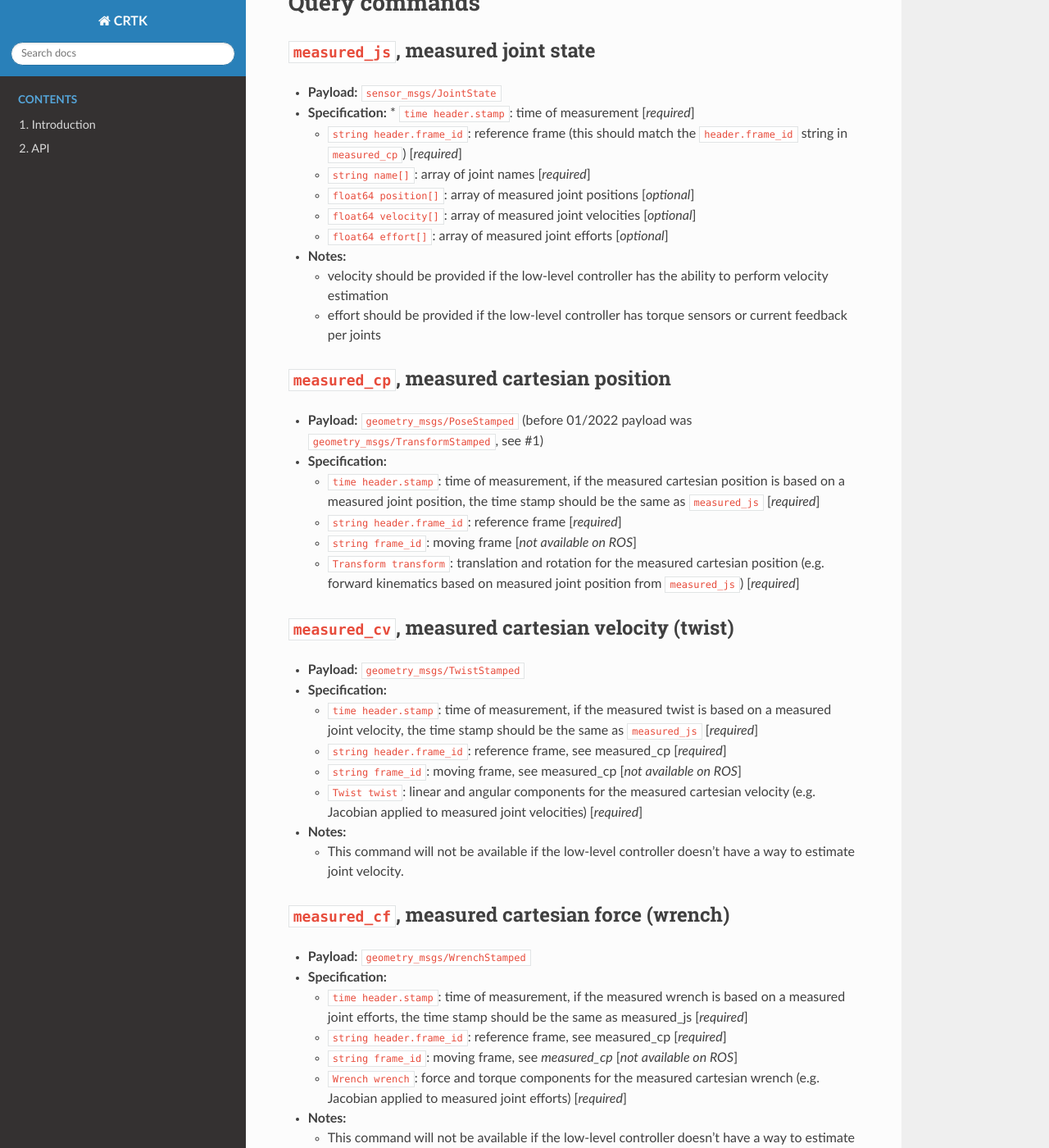
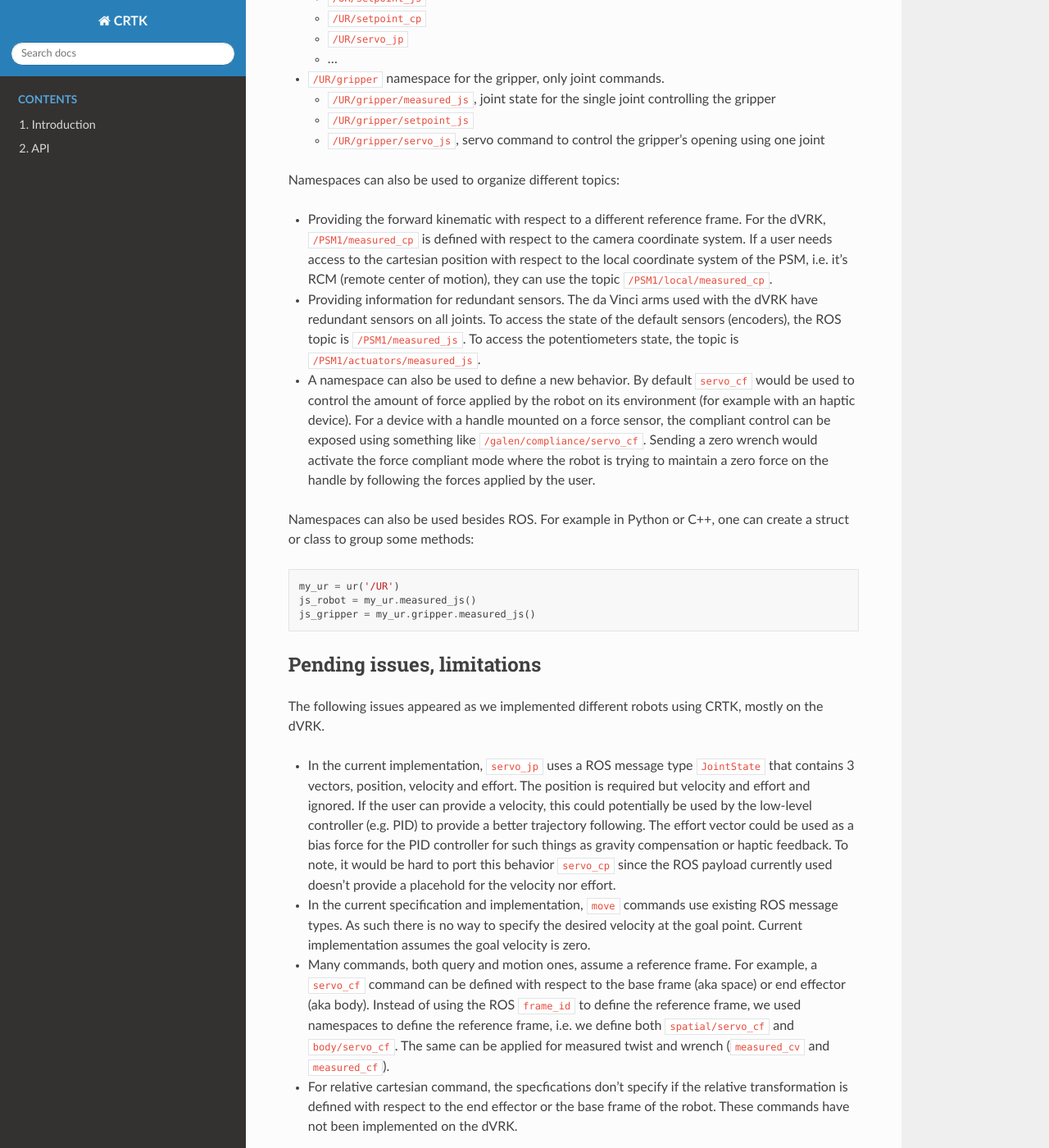
Before and after one commit to collaborative-robotics/documentation, a Sphinx documentation site: the page built from docs/pages/api-robot-motion.rst, in a window 1280 px wide and 1400 px high, scrolled down 3559 px. Shown: the whole window at 82% size. Built offline with Sphinx 7.4.7 and the Read the Docs theme 2.0.0, drawn with Linux system fonts in a browser that asks for light colours; some of the changed text lies outside the part shown.

Commit message:
better links in api page, added some notes re. namespace and limitations

```diff
--- a/docs/pages/api-robot-motion.rst
+++ b/docs/pages/api-robot-motion.rst
@@ -69,13 +69,14 @@ Simple interpolation:
 
 Move with trajectory generation:
 
-* **Use case**: User wants to move to a given position and stop there (e.g., home position, pick and place)
+* **Use case**: User wants to move to a given position and stop there
+  (e.g., home position, pick and place)
 
 * **Type**: These commands are position based, either absolute or relative.
 
 * **Continuity**: Users must send feasible commands. The low-level
   controller will compute a complete trajectory to move from the
-  current state (position and velocity) to the desired goal.
+  current state (position and velocity) to the desired goal (position).
 
 * **Time**: Users are expected to send a single command and wait for
   completion before sending a new one. Time of execution is defined by
@@ -187,6 +188,111 @@ Diagram
   :alt: CRTK robot motion commands
 
 
+Namespaces
+----------
+
+Since the CRTK API is fairly simple and the payloads don't necessarily
+contain a string to specify which part of robot is used (for both
+query and motion commands), namespaces can be used to define which
+part of the robot is addressed.  For example, a robot manipulator will
+often be composed of a kinematic chain for cartesian control and a
+gripper at its tip.  The gripper can usually be driven only in joint
+space.  Let's assume a Universal Robot (6 DOFs) with a gripper.  On
+ROS, this robot can be represented using the following topics:
+
+* ``/UR/`` namespace for the serial links with joints and cartesian commands
+
+  * ``/UR/measured_js``, joint state for the first 6 joints
+
+  * ``/UR/measured_cp``
+
+  * ``/UR/setpoint_js``
+
+  * ``/UR/setpoint_cp``
+
+  * ``/UR/servo_jp``
+
+  * ...
+
+* ``/UR/gripper`` namespace for the gripper, only joint commands.
+
+  * ``/UR/gripper/measured_js``, joint state for the single joint controlling the gripper
+
+  * ``/UR/gripper/setpoint_js``
+
+  * ``/UR/gripper/servo_js``, servo command to control the gripper's opening using one joint
+
+Namespaces can also be used to organize different topics:
+
+* Providing the forward kinematic with respect to a different
+  reference frame.  For the dVRK, ``/PSM1/measured_cp`` is defined
+  with respect to the camera coordinate system.  If a user needs
+  access to the cartesian position with respect to the local
+  coordinate system of the PSM, i.e. it's RCM (remote center of
+  motion), they can use the topic ``/PSM1/local/measured_cp``.
+
+* Providing information for redundant sensors.  The da Vinci arms used
+  with the dVRK have redundant sensors on all joints.  To access the
+  state of the default sensors (encoders), the ROS topic is
+  ``/PSM1/measured_js``.  To access the potentiometers state, the
+  topic is ``/PSM1/actuators/measured_js``.
+
+* A namespace can also be used to define a new behavior.  By default
+  ``servo_cf`` would be used to control the amount of force applied by
+  the robot on its environment (for example with an haptic device).
+  For a device with a handle mounted on a force sensor, the compliant
+  control can be exposed using something like
+  ``/galen/compliance/servo_cf``.  Sending a zero wrench would
+  activate the force compliant mode where the robot is trying to
+  maintain a zero force on the handle by following the forces applied
+  by the user.
+
+
+Namespaces can also be used besides ROS.  For example in Python or C++, one can create a struct or class to group some methods:
+
+.. code-block:: python
+
+   my_ur = ur('/UR')
+   js_robot = my_ur.measured_js()
+   js_gripper = my_ur.gripper.measured_js()
+
+
+Pending issues, limitations
+---------------------------
+
+The following issues appeared as we implemented different robots using
+CRTK, mostly on the dVRK.
+
+* In the current implementation, ``servo_jp`` uses a ROS message type
+  ``JointState`` that contains 3 vectors, position, velocity and
+  effort.  The position is required but velocity and effort and
+  ignored.  If the user can provide a velocity, this could potentially
+  be used by the low-level controller (e.g. PID) to provide a better
+  trajectory following.  The effort vector could be used as a bias
+  force for the PID controller for such things as gravity compensation
+  or haptic feedback.  To note, it would be hard to port this behavior
+  ``servo_cp`` since the ROS payload currently used doesn't provide a
+  placehold for the velocity nor effort.
+
+* In the current specification and implementation, ``move`` commands
+  use existing ROS message types.  As such there is no way to specify
+  the desired velocity at the goal point.  Current implementation
+  assumes the goal velocity is zero.
+
+* Many commands, both query and motion ones, assume a reference frame.
+  For example, a ``servo_cf`` command can be defined with respect to
+  the base frame (aka space) or end effector (aka body).  Instead of
+  using the ROS ``frame_id`` to define the reference frame, we used
+  namespaces to define the reference frame, i.e. we define both
+  ``spatial/servo_cf`` and ``body/servo_cf``.  The same can be applied
+  for measured twist and wrench (``measured_cv`` and ``measured_cf``).
+
+* For relative cartesian command, the specfications don't specify if
+  the relative transformation is defined with respect to the end
+  effector or the base frame of the robot.  These commands have not
+  been implemented on the dVRK.
+
+
 Other notes
 -----------
 
@@ -205,12 +311,17 @@ When using ROS, all query commands related to the robot telemetry
 should be implemented as publishers on the robot side.
 
 
+
 Query commands
 ==============
 
 
-``measured_js``, measured joint state
--------------------------------------
+.. _measured_js:
+
+``measured_js``
+---------------
+
+Measured joint state.
 
 * **Payload:** ``sensor_msgs/JointState``
 
@@ -237,11 +348,15 @@ Query commands
     sensors or current feedback per joints
 
 
-``measured_cp``, measured cartesian position
---------------------------------------------
+.. _measured_cp:
+
+``measured_cp``
+---------------
+
+Measured cartesian position.
 
 * **Payload:** ``geometry_msgs/PoseStamped`` (before 01/2022 payload
-  was ``geometry_msgs/TransformStamped``, see #1)
+  was ``geometry_msgs/TransformStamped``, see `issue #1 <https://github.com/collaborative-robotics/documentation/issues/1>`_)
 
 * **Specification:**
 
@@ -255,11 +370,15 @@ Query commands
 
   * ``Transform transform``: translation and rotation for the measured
     cartesian position (e.g. forward kinematics based on measured
-    joint position from ``measured_js``) [*required*]
+    joint position from :ref:`measured_js`) [*required*]
 
 
-``measured_cv``, measured cartesian velocity (twist)
-----------------------------------------------------
+.. _measured_cv:
+
+``measured_cv``
+---------------
+
+Measured cartesian velocity (twist).
 
 * **Payload:** ``geometry_msgs/TwistStamped``
 
@@ -269,9 +388,9 @@ Query commands
     is based on a measured joint velocity, the time stamp should be
     the same as ``measured_js`` [*required*]
 
-  * ``string header.frame_id``: reference frame, see measured_cp [*required*]
+  * ``string header.frame_id``: reference frame, see :ref:`measured_cp` [*required*]
 
-  * ``string frame_id``: moving frame, see measured_cp [*not available on ROS*]
+  * ``string frame_id``: moving frame, see :ref:`measured_cp` [*not available on ROS*]
 
   * ``Twist twist``: linear and angular components for the measured
     cartesian velocity (e.g. Jacobian applied to measured joint
@@ -283,8 +402,12 @@ Query commands
     doesn't have a way to estimate joint velocity.
 
 
-``measured_cf``, measured cartesian force (wrench)
---------------------------------------------------
+.. _measured_cf:
+
+``measured_cf``
+---------------
+
+Measured cartesian force (wrench).
 
 * **Payload:** ``geometry_msgs/WrenchStamped``
 
@@ -294,9 +417,9 @@ Query commands
     is based on a measured joint efforts, the time stamp should be the
     same as measured_js [*required*]
 
-  * ``string header.frame_id``: reference frame, see measured_cp [*required*]
+  * ``string header.frame_id``: reference frame, see :ref:`measured_cp` [*required*]
 
-  * ``string frame_id``: moving frame, see `measured_cp` [*not available on ROS*]
+  * ``string frame_id``: moving frame, see :ref:`measured_cp` [*not available on ROS*]
 
   * ``Wrench wrench``: force and torque components for the measured
     cartesian wrench (e.g. Jacobian applied to measured joint efforts)
@@ -308,8 +431,12 @@ Query commands
     doesn't have a way to estimate joint efforts.
 
 
-``setpoint_js``, joint setpoint (low-level controller)
-------------------------------------------------------
+.. _setpoint_js:
+
+``setpoint_js``
+---------------
+
+Joint setpoint (low-level controller).
 
 * **Payload:** `sensor_msgs/JointState`
 
@@ -319,7 +446,7 @@ Query commands
     can be defined by a direct servo command or an intermediary set
     point calculated by interpolate or move.
 
-  * ``string header.frame_id``: reference frame, see `measured_js` [*required*]
+  * ``string header.frame_id``: reference frame, see :ref:`measured_js` [*required*]
 
   * ``string name[]``: array of joint names [*required*]
 
@@ -398,11 +525,15 @@ Query commands
  	 - ``F_llc`` or n/a
 
 
-``setpoint_cp``, cartesian position setpoint (low-level controller)
--------------------------------------------------------------------
+.. _setpoint_cp:
+
+``setpoint_cp``
+---------------
+
+Cartesian position setpoint (low-level controller).
 
 * **Payload:** ``geometry_msgs/PoseStamped`` (before 01/2022 payload
-  was ``geometry_msgs/TransformStamped``, see #1)
+  was ``geometry_msgs/TransformStamped``, see  `issue #1 <https://github.com/collaborative-robotics/documentation/issues/1>`_)
 
 * **Specification:**
 
@@ -425,42 +556,68 @@ Query commands
     zeroing the ``time header.stamp``.
 
 
-``setpoint_cv``, cartesian velocity setpoint (low-level controller)
--------------------------------------------------------------------
+.. _setpoint_cv:
 
-TODO, similar notes to ``setpoint_cp``
+``setpoint_cv``
+---------------
+
+Cartesian velocity setpoint (low-level controller).
+
+See :ref:`setpoint_cp` and :ref:`setpoint_js`.
 
 
-``setpoint_cf``, cartesian force setpoint (low-level controller)
-----------------------------------------------------------------
+.. _setpoint_cf:
 
-TODO, similar notes to ``setpoint_cp``
+``setpoint_cf``
+---------------
+
+Cartesian force setpoint (low-level controller).
+
+See :ref:`setpoint_cp` and :ref:`setpoint_js`.
 
 
-``goal_js``, joint goal (mid-level controller)
-----------------------------------------------
+.. _goal_js:
 
-TODO, should just report the end goal of ``{interpolate,move}_{c,j}{p,v,f}``
+``goal_js``
+-----------
+
+Joint goal (mid-level controller).
+
+This command is not fully specified yet. It should at least report
+the end goal from ``{interpolate,move}_{c,j}{p,v,f}``.
 
 
-``goal_cp``, cartesian position goal (mid-level controller)
------------------------------------------------------------
+.. _goal_cp:
 
-TODO, should just report the goal in ``{interpolate,move}_{j,c}p``
+``goal_cp``
+-----------
+
+Cartesian position goal (mid-level controller).
+
+See :ref:`goal_js`
 
 
-``goal_cv``, cartesian position goal (mid-level controller)
------------------------------------------------------------
+.. _goal_cv:
 
-TODO, should just report the goal in ``interpolate_{j,c}v``
+``goal_cv``
+-----------
+
+Cartesian velocity goal (mid-level controller).
+
+This command is not fullt specified yer. It should at least report
+the goal from ``interpolate_{j,c}v``
 
 
 Motion commands
 ===============
 
 
-``servo_jp``, set position joint setpoint (low-level)
------------------------------------------------------
+.. _servo_jp:
+
+``servo_jp``
+------------
+
+Set position joint setpoint (low-level).
 
 * **Payload:** ``sensor_msgs/JointState``
 
@@ -488,9 +645,12 @@ Motion commands
     for data collection or further validation.
 
 
-``servo_jr``, set position joint relative setpoint (low-level)
---------------------------------------------------------------
+.. _servo_jr:
 
+``servo_jr``
+------------
+
+Set position joint relative setpoint (low-level).
 * **Payload:** ``sensor_msgs/JointState``
 
 * **Specification:**
@@ -507,11 +667,15 @@ Motion commands
 
   * ``float64 effort[]``: [*not used*]
 
-* **Notes:** See `servo_jp`.
+* **Notes:** See :ref:`servo_jp`.
 
 
-``servo_jv``, set velocity joint setpoint (low-level)
------------------------------------------------------
+.. _servo_jv:
+
+``servo_jv``
+------------
+
+Set velocity joint setpoint (low-level).
 
 * **Payload:** ``sensor_msgs/JointState``
 
@@ -529,51 +693,120 @@ Motion commands
 
   * ``float64 effort[]``: [*not used*]
 
-* **Notes:** See `servo_jp`.
+* **Notes:** See :ref:`servo_jp`.
 
 
-``servo_jf``, set effort joint setpoint (low-level)
----------------------------------------------------
+.. _servo_jf:
 
-``servo_cp``, set position cartesian setpoint (low-level)
----------------------------------------------------------
+``servo_jf``
+------------
 
-``servo_cr``, set position cartesian relative setpoint (low-level)
-------------------------------------------------------------------
-
-``servo_cv``, set velocity cartesian setpoint (low-level)
----------------------------------------------------------
-
-``servo_cf``, set effort cartesian setpoint (low-level)
--------------------------------------------------------
-
-``interpolate_jp``, set position joint goal (with interpolation)
-----------------------------------------------------------------
-
-``interpolate_jr``, set position joint relative goal (with interpolation)
--------------------------------------------------------------------------
-
-``interpolate_jv``, set velocity joint goal (with interpolation)
-----------------------------------------------------------------
-
-``interpolate_jf``, set effort joint goal (with interpolation)
---------------------------------------------------------------
-
-``interpolate_cp``, set position cartesian goal (with interpolation)
---------------------------------------------------------------------
-
-``interpolate_cr``, set position cartesian relative goal (with interpolation)
------------------------------------------------------------------------------
-
-``interpolate_cv``, set velocity cartesian goal (with interpolation)
---------------------------------------------------------------------
-
-``interpolate_cf``, set effort cartesian goal (with interpolation)
-------------------------------------------------------------------
+Set effort joint setpoint (low-level).
 
 
-``move_jp``, set position joint goal (with trajectory generation)
------------------------------------------------------------------
+.. _servo_cp:
+
+``servo_cp``
+------------
+
+Set position cartesian setpoint (low-level)
+
+
+.. _servo_cr:
+
+``servo_cr``
+------------
+
+Set position cartesian relative setpoint (low-level)
+
+
+.. _servo_cv:
+
+``servo_cv``
+------------
+
+Set velocity cartesian setpoint (low-level)
+
+
+.. _servo_cf:
+
+``servo_cf``
+------------
+
+Set effort cartesian setpoint (low-level)
+
+
+.. _interpolate_jp:
+
+``interpolate_jp``
+------------------
+
+Set position joint goal (with interpolation). See :ref:`servo_jp`.
+
+
+.. _interpolate_jr:
+
+``interpolate_jr``
+------------------
+
+Set position joint relative goal (with interpolation). See :ref:`servo_jr`.
+
+
+.. _interpolate_js:
+
+``interpolate_jv``
+------------------
+
+Set velocity joint goal (with interpolation). See :ref:`servo_jv`.
+
+
+.. _interpolate_jf:
+
+``interpolate_jf``
+------------------
+
+Set effort joint goal (with interpolation). See :ref:`servo_jf`.
+
+
+.. _interpolate_cp:
+
+``interpolate_cp``
+------------------
+
+Set position cartesian goal (with interpolation). See :ref:`servo_cp`.
+
+
+.. _interpolate_cr:
+
+``interpolate_cr``
+------------------
+
+Set position cartesian relative goal (with interpolation). See  :ref:`servo_cr`
+
+
+.. _interpolate_cv:
+
+
+``interpolate_cv``
+------------------
+
+Set velocity cartesian goal (with interpolation). See :ref:`servo_cv`.
+
+
+.. _interpolate_cf:
+
+``interpolate_cf``
+------------------
+
+Set effort cartesian goal (with interpolation).  See :ref:`servo_cf`.
+
+
+.. _move_jp:
+
+``move_jp``
+-----------
+
+Set position joint goal (with trajectory generation).
 
 * **Payload:** ``sensor_msgs/JointState``
 
@@ -595,8 +828,12 @@ Motion commands
   * ``float64 effort[]``: [*not used*]
 
 
-``move_jr``, set position joint relative goal (with trajectory generation)
---------------------------------------------------------------------------
+.. _move_jr:
+
+``move_jr``
+-----------
+
+Set position joint relative goal (with trajectory generation).
 
 * **Payload:** ``sensor_msgs/JointState``
 
@@ -619,8 +856,17 @@ Motion commands
   * ``float64 effort[]``: [*not used*]
 
 
-``move_cp``, set position cartesian goal (with trajectory generation)
----------------------------------------------------------------------
+.. _move_cp:
 
-``move_cr``, set position cartesian relative goal (with trajectory generation)
-------------------------------------------------------------------------------
+``move_cp``
+-----------
+
+Set position cartesian goal (with trajectory generation). See :ref:`servo_cp`.
+
+
+.. _move_cr:
+
+``move_cr``
+-----------
+
+Set position cartesian relative goal (with trajectory generation). See :ref:`servo_cr`.
--- a/docs/requirements.txt
+++ b/docs/requirements.txt
@@ -1 +1,2 @@
 sphinx-tabs
+sphinx_rtd_theme
```
